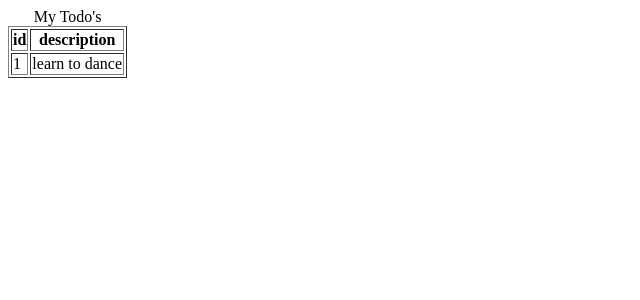
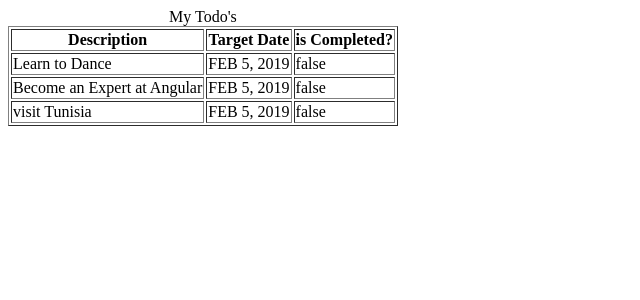
Before and after one commit to YosraRiabi/AngularSpringBootFullStack, an Angular app: page /todos in a window 1280 px wide. Shown: the top 300 px of the page, without its empty margins (0-640 px from the left). Built offline with nearby package versions, Linux system fonts and the light colour scheme.

Commit message:
Adding a todos component

```diff
--- a/src/app/list-todos/list-todos.component.html
+++ b/src/app/list-todos/list-todos.component.html
@@ -2,14 +2,17 @@
   <caption>My Todo's</caption>
   <thead>
   <tr>
-    <th>id</th>
-    <th>description</th>
+    <th>Description</th>
+    <th>Target Date</th>
+    <th>is Completed?</th>
   </tr>
   </thead>
   <tbody>
-  <tr>
-    <td>{{todo.id}}</td>
+  <!-- for (Todo todo : todos) -->
+  <tr *ngFor="let todo of todos">
     <td>{{todo.description}}</td>
+    <td>{{todo.targetDate | date | uppercase}}</td>
+    <td>{{todo.done}}</td>
   </tr>
   </tbody>
 </table>
--- a/src/app/list-todos/list-todos.component.ts
+++ b/src/app/list-todos/list-todos.component.ts
@@ -1,4 +1,15 @@
 import { Component, OnInit } from '@angular/core';
+export class Todo {
+  constructor(
+    public id: number,
+    public description: string,
+    public done: boolean,
+    public targetDate: Date
+  ) {
+
+  }
+
+}
 
 @Component({
   selector: 'app-list-todos',
@@ -7,10 +18,19 @@
 })
 export class ListTodosComponent implements OnInit {
 
-  todo = {
-    id : 1,
-    description : 'learn to dance'
-  }
+  todos = [
+    new Todo(1, 'Learn to Dance', false, new Date()),
+    new Todo(2, 'Become an Expert at Angular', false, new Date()),
+    new Todo(3, 'visit Tunisia', false, new Date())
+    // {id : 1, description : 'Learn to Dance'},
+    // {id : 2, description : 'Become an Expert at Angular'},
+    // {id : 3, description : 'visit Tunisia'}
+  ]
+
+  // todo = {
+  //   id : 1,
+  //   description : 'learn to dance'
+  // }
 
   constructor() { }
 
--- a/src/app/welcome/welcome.component.html
+++ b/src/app/welcome/welcome.component.html
@@ -1 +1,6 @@
+<div>
 Welcome {{name}}. welcome to this awesome application.
+</div>
+<div>
+You can manage your todos <a routerLink="/todos">here</a>
+</div>
```
